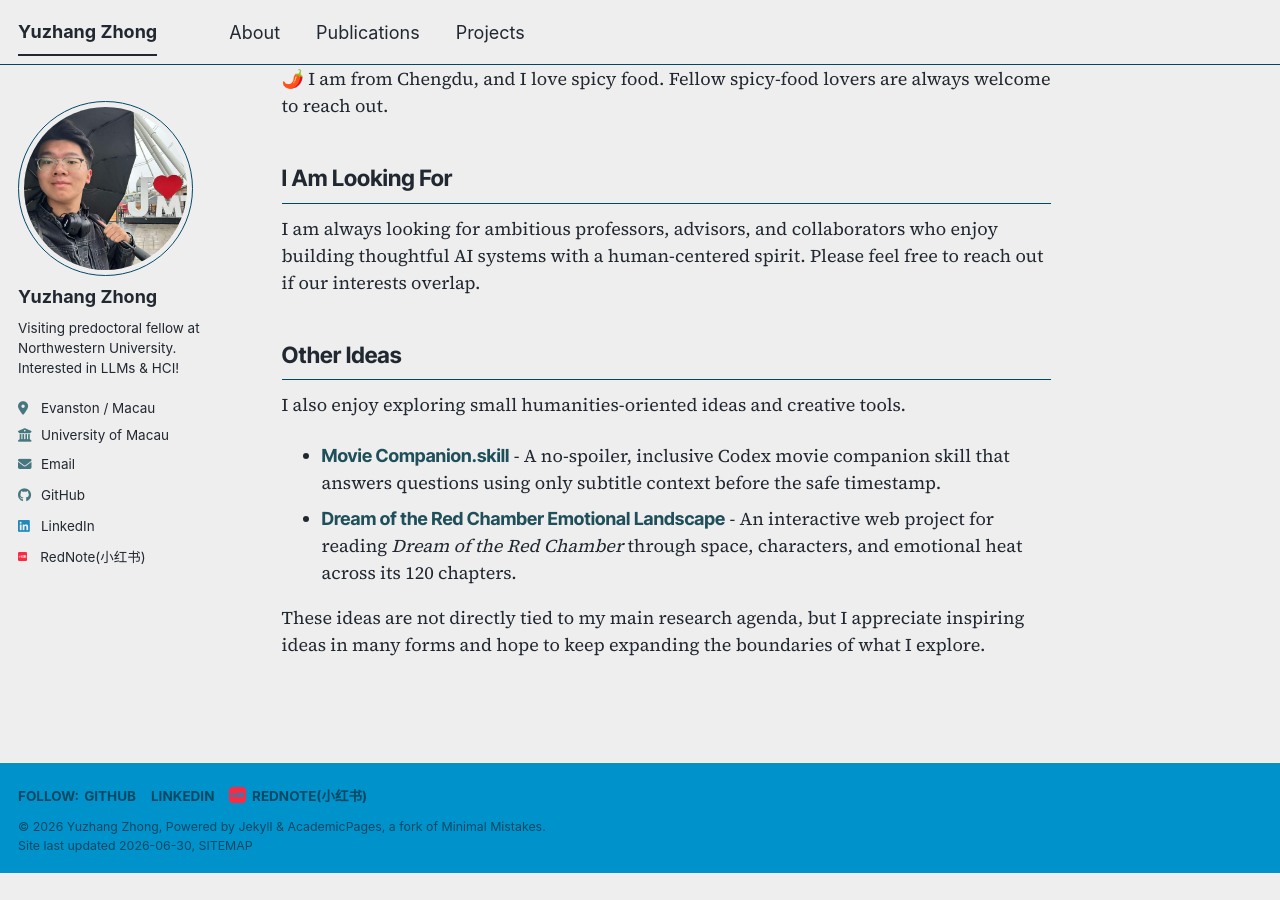
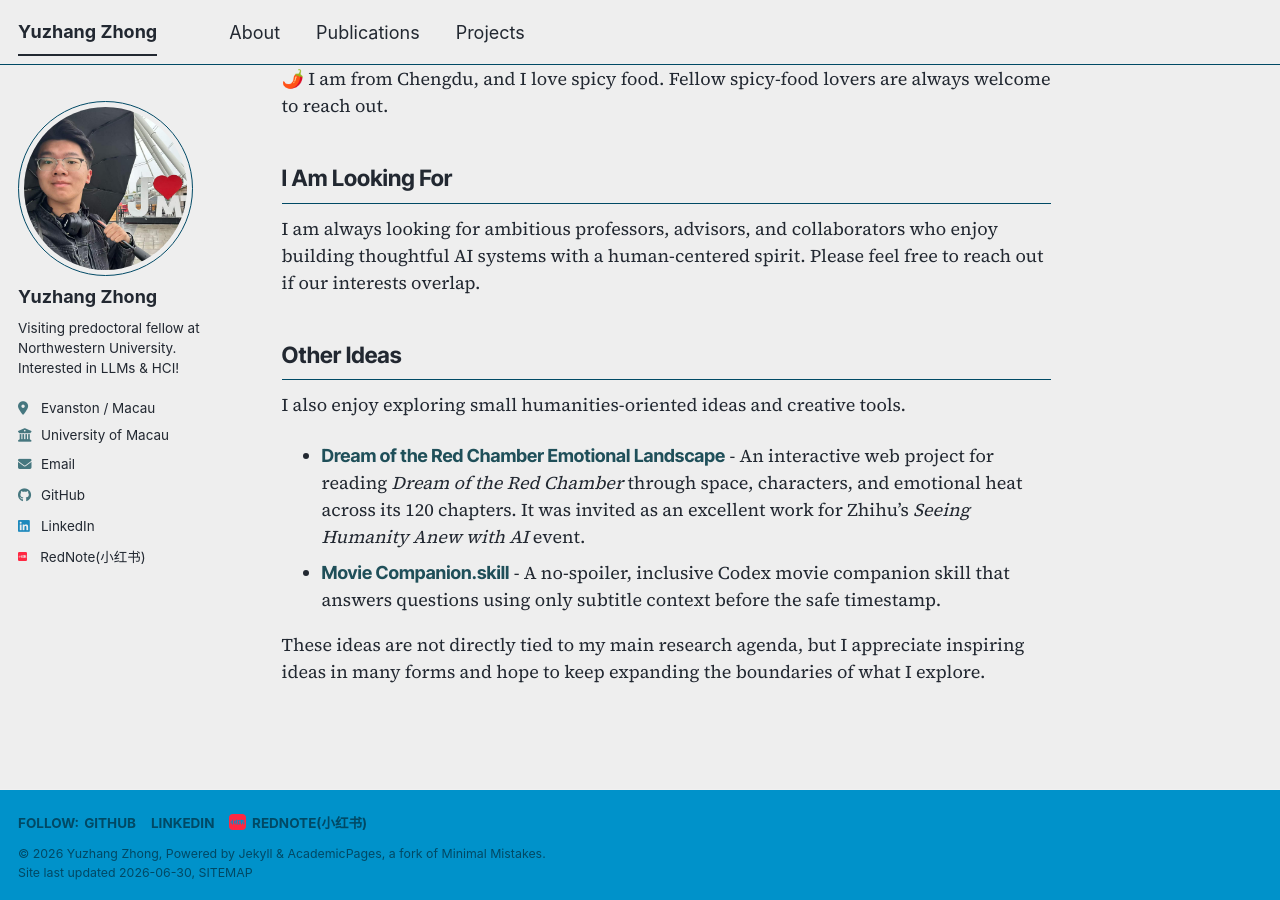
Before and after one commit to yuzhang-zhong/yuzhang-zhong.github.io, a Jekyll site: the page built from _pages/about.md, in a window 1280 px wide and 900 px high, scrolled down 1634 px. Built offline with Jekyll 4.4.1, drawn with Linux system fonts in a browser that asks for light colours; a style sheet for code colours, icons or effects is not loaded; before the commit the page ends 2507 px from its top, so only the background shows below that.

Commit message:
Update other ideas order

```diff
--- a/_pages/about.md
+++ b/_pages/about.md
@@ -78,8 +78,8 @@ free to reach out if our interests overlap.
 
 I also enjoy exploring small humanities-oriented ideas and creative tools.
 
+- <span class="project-name">Dream of the Red Chamber Emotional Landscape</span> - An interactive web project for reading <em>Dream of the Red Chamber</em> through space, characters, and emotional heat across its 120 chapters. It was invited as an excellent work for Zhihu's <em>Seeing Humanity Anew with AI</em> event.
 - <span class="project-name">Movie Companion.skill</span> - A no-spoiler, inclusive Codex movie companion skill that answers questions using only subtitle context before the safe timestamp.
-- <span class="project-name">Dream of the Red Chamber Emotional Landscape</span> - An interactive web project for reading <em>Dream of the Red Chamber</em> through space, characters, and emotional heat across its 120 chapters.
 
 These ideas are not directly tied to my main research agenda, but I appreciate
 inspiring ideas in many forms and hope to keep expanding the boundaries of what I
```
